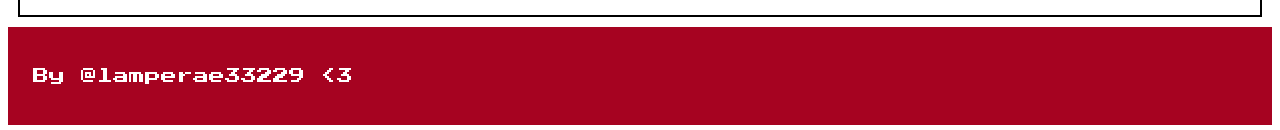
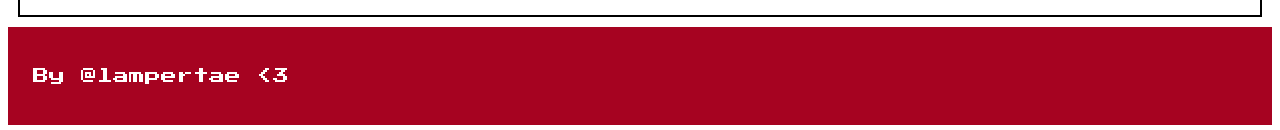
Before and after one commit to lampertae/websitestyleguide, a plain HTML site: page index.html in a window 1280 px wide. Shown: the part 1795-1925 px from the top of the page. Drawn offline with nearby package versions, Linux system fonts and the light colour scheme; a web font is replaced by a local one.

Commit message:
Update index.html

```diff
--- a/index.html
+++ b/index.html
@@ -107,7 +107,7 @@
         <!-- Footer  -->
 
         <footer>
-            <p>By @lamperae33229 <3</p>
+            <p>By @lampertae <3</p>
         </footer>
     </body>
 </html>
```
